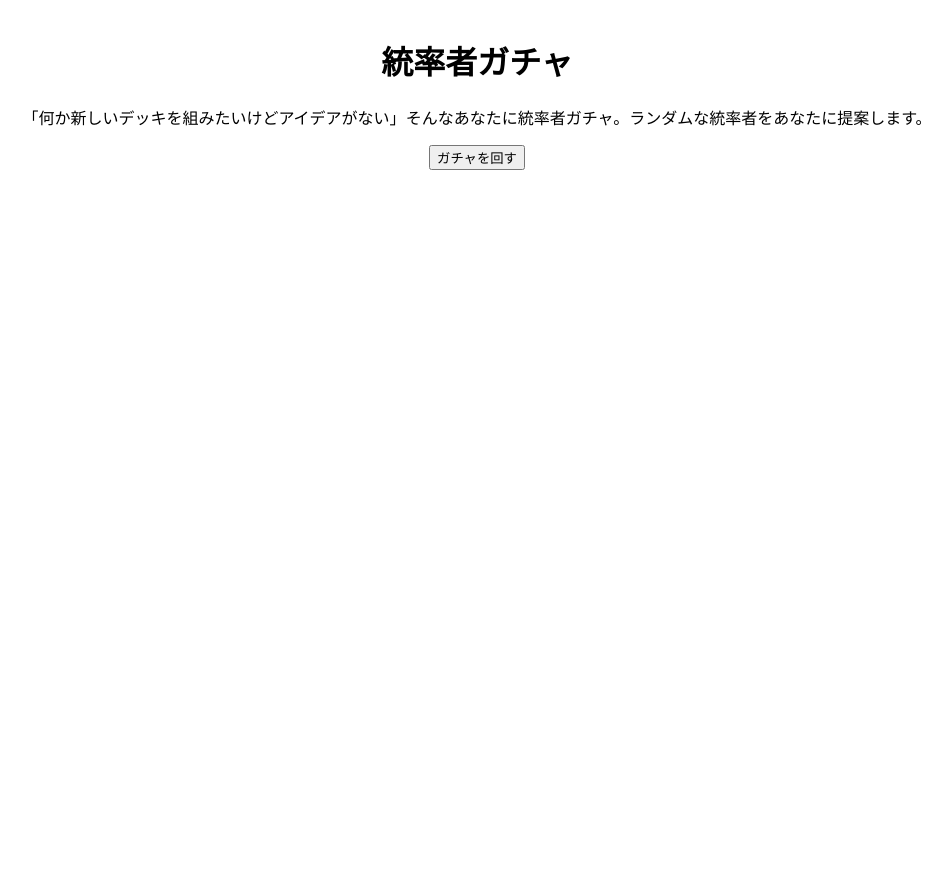
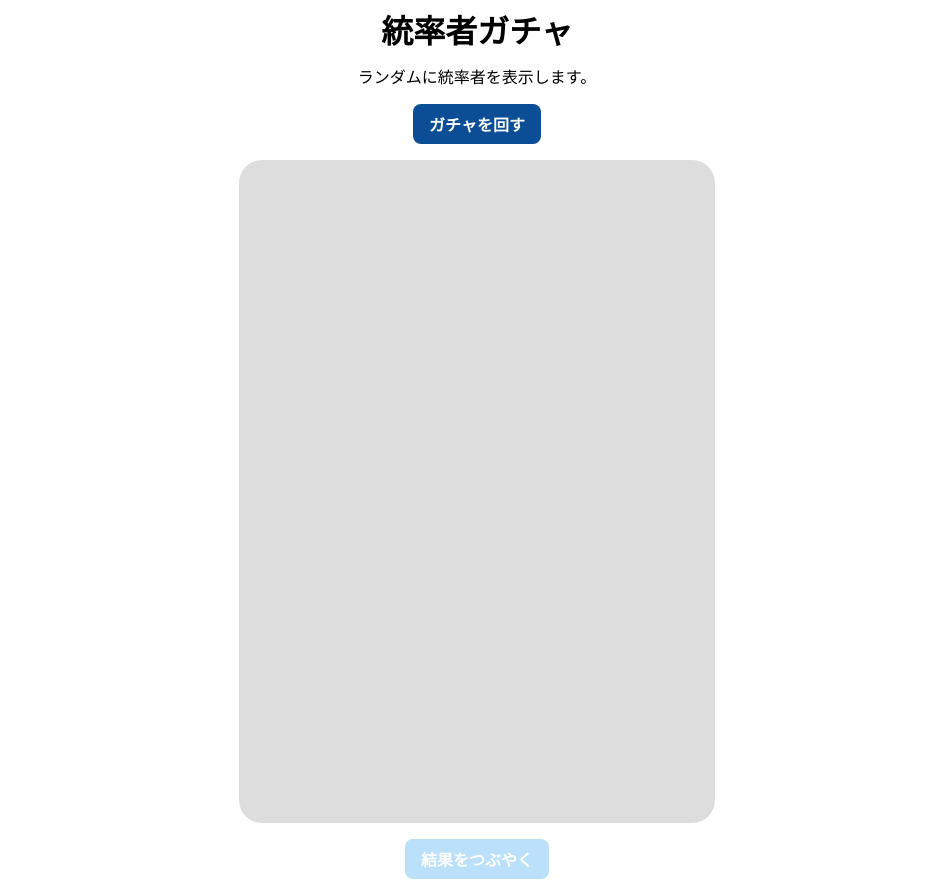
Before and after one commit to kysnrm/edh-theme-maker, a React (Create React App) app: page / in a window 1280 px wide. Shown: the whole page, without its empty margins (163-1115 px from the left). Before the commit the page ends 800 px from the top, so only its background shows below. Built offline with nearby package versions, Linux system fonts and the light colour scheme.

Commit message:
一旦調整終了

```diff
--- a/src/App.css
+++ b/src/App.css
@@ -4,6 +4,39 @@
   flex-direction: column;
   align-items: center;
   padding: 16px;
+}
+
+.button {
+  font-size: 16px;
+  font-weight: 700;
+  padding: 8px 16px;
+  background-color: #0b4e96;
+  color: #fff;
+  border: none;
+  border-radius: 8px;
+}
+
+.button:hover {
+  cursor: pointer;
+  background-color: #002b59;
+}
+
+.button.twitter {
+  background-color: #1d9bf0;
+}
+
+.button:disabled {
+  cursor: default;
+  opacity: 0.3;
+}
+
+.button:disabled:hover {
+  background-color: #1d9bf0;
+}
+
+.title {
+  line-height: 1;
+  margin: 0 0 16px 0;
 }
 
 .description {
@@ -15,7 +48,7 @@
 }
 
 .result-img {
-  margin-top: 16px;
+  margin: 16px 0;
   display: flex;
   width: 100%;
   max-width: 960px;
@@ -24,6 +57,10 @@
 
 .result-img-child {
   width: calc(50% - 4px);
+  aspect-ratio: 61/85;
+  line-height: 0;
+  background-color: #ddd;
+  border-radius: 4.75% / 3.5%;
 }
 
 .result-img-child + .result-img-child {
--- a/src/App.tsx
+++ b/src/App.tsx
@@ -12,6 +12,7 @@ type Mode = "partner" | "friend" | "bg";
 const App = () => {
   const [commander, setCommander] = useState<Card | null>();
   const [partner, setPartner] = useState<Card | null>();
+  const [isFetching, setIsFetching] = useState<boolean>(false);
 
   const fetchCommander = async () => {
     const baseUrl = "https://api.scryfall.com/cards/";
@@ -23,6 +24,7 @@ const App = () => {
     const fetchRandomLegendary = async () => {
       setCommander(null);
       setPartner(null);
+      setIsFetching(true);
       await fetch(`${baseUrl}random?${randomLegendaryParams}`, {
         method: "GET",
       })
@@ -55,6 +57,7 @@ const App = () => {
             return;
           }
         });
+      setIsFetching(false);
     };
 
     const randomPartnerParams = (name: string, mode: Mode) => {
@@ -105,28 +108,34 @@ const App = () => {
   return (
     <div className="App">
       <header>
-        <h1>統率者ガチャ</h1>
+        <h1 className="title">統率者ガチャ</h1>
         <section className="description">
-          <span>「何か新しいデッキを組みたいけどアイデアがない」</span>
-          <span>
-            <span>そんなあなたに統率者ガチャ。</span>
-            <span>ランダムな統率者をあなたに提案します。</span>
-          </span>
+          <span>ランダムに統率者を表示します。</span>
         </section>
-        <button onClick={() => fetchCommander()}>ガチャを回す</button>
+        <button className="button" onClick={() => fetchCommander()}>
+          ガチャを回す
+        </button>
       </header>
       <section className="result-img">
-        {commander && (
+        {(!commander || isFetching) && <div className="result-img-child"></div>}
+        {commander && !isFetching && (
           <div className="result-img-child">
             <img src={commander.img} alt="" />
           </div>
         )}
-        {partner && (
+        {partner && !isFetching && (
           <div className="result-img-child">
             <img src={partner.img} alt="" />
           </div>
         )}
       </section>
+      <button
+        className="button twitter"
+        disabled={!commander || isFetching}
+        onClick={() => fetchCommander()}
+      >
+        結果をつぶやく
+      </button>
     </div>
   );
 };
```
